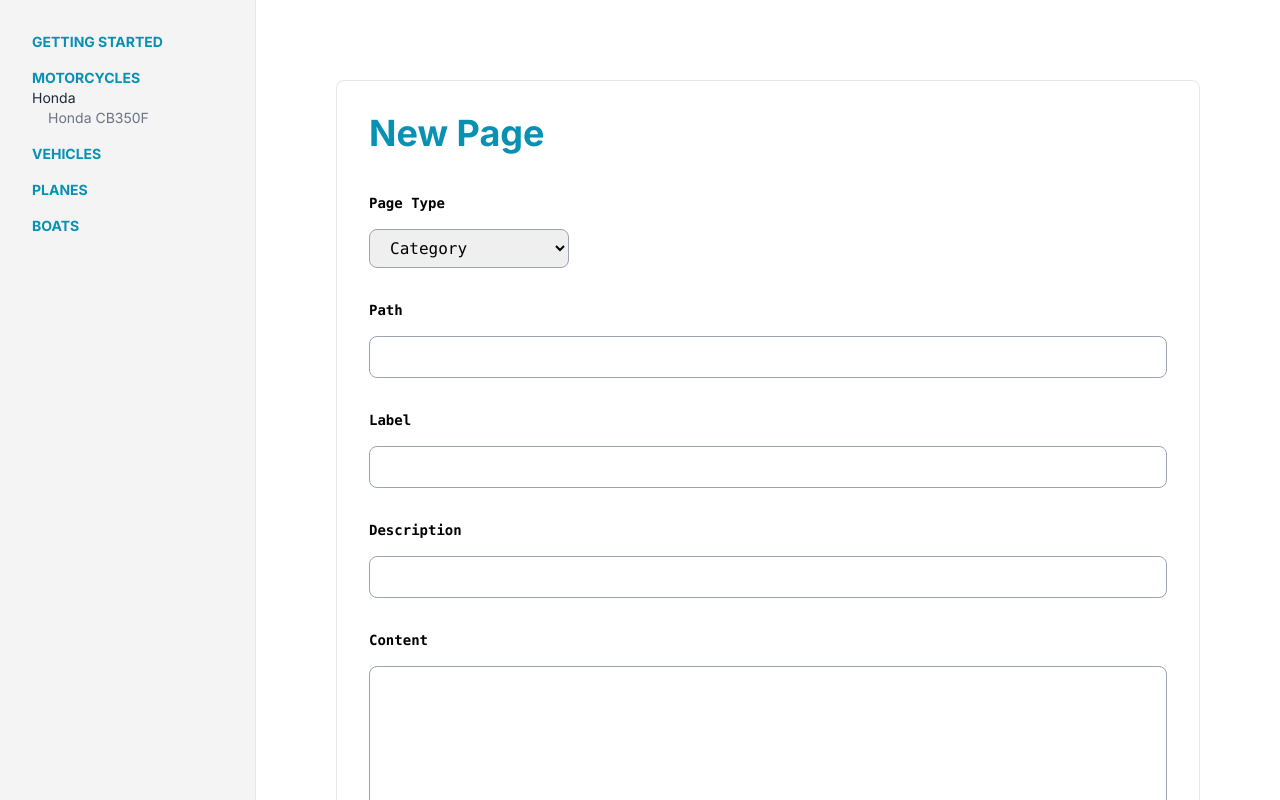
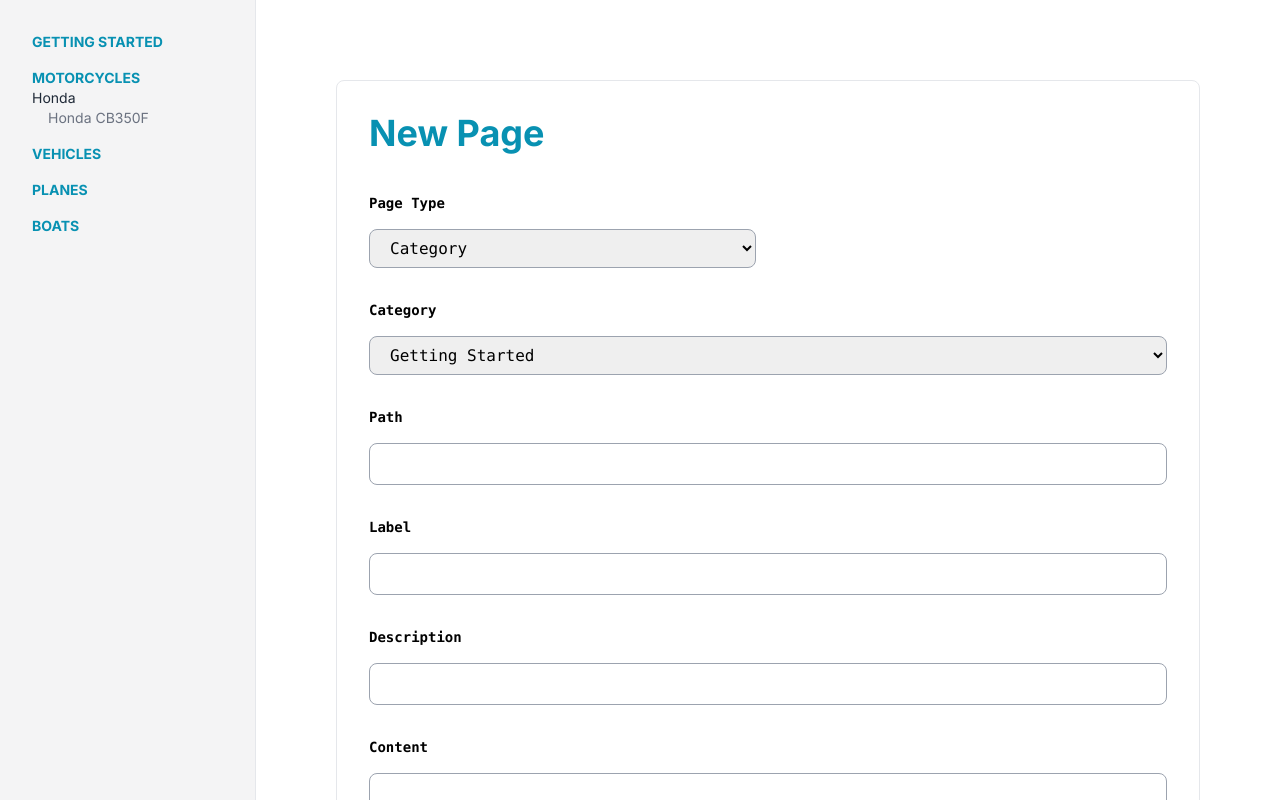
Before and after one commit to jetoneza/wiki-starter, a Next.js app: page /wiki/new in a window 1280 px wide. Shown: the top 800 px of the page. Built offline with nearby package versions, Linux system fonts and the light colour scheme.

Commit message:
feat: create initial component for handling page types when creating a page

```diff
--- /dev/null
+++ b/app/components/PageType.tsx
@@ -0,0 +1,123 @@
+"use client";
+
+import { ChangeEvent, useState } from "react";
+
+type PageTypeProps = {
+  type: string;
+  category?: string;
+  topic?: string;
+  metadata: any;
+};
+
+export default function PageType({
+  type,
+  category,
+  metadata,
+  topic,
+}: PageTypeProps) {
+  const [pageType, setType] = useState(type);
+  const [pageCategory, setCategory] = useState(category);
+  const [pageTopic, setTopic] = useState(topic);
+
+  const handleTypeChange = (e: ChangeEvent<HTMLSelectElement>) => {
+    e.preventDefault();
+
+    setType(e.target.value);
+  };
+
+  const handleCategoryChange = (e: ChangeEvent<HTMLSelectElement>) => {
+    e.preventDefault();
+
+    setCategory(e.target.value);
+  };
+
+  const handleTopicChange = (e: ChangeEvent<HTMLSelectElement>) => {
+    e.preventDefault();
+
+    setTopic(e.target.value);
+  };
+
+  const renderTopicSelect = () => {
+    if (pageType !== "content") {
+      return null;
+    }
+
+    // TODO: Use appropriate type for metadata
+    const category = metadata.find(
+      (category: any) => category.path === pageCategory,
+    );
+
+    if (!category) {
+      return null;
+    }
+
+    return (
+      <div className="flex flex-col space-y-4 w-full">
+        <label className="text-sm font-bold">Topic</label>
+        <select
+          value={pageTopic}
+          name="topic"
+          className="rounded-lg border border-gray-400 py-2 px-4"
+          onChange={handleTopicChange}
+        >
+          {category.topics.map((topic: any) => {
+            return (
+              <option key={topic.id} value={topic.path}>
+                {topic.label}
+              </option>
+            );
+          })}
+        </select>
+      </div>
+    );
+  };
+
+  const renderCategorySelect = () => {
+    if (pageType == "category") {
+      return null;
+    }
+
+    return (
+      <div className="flex justify-between space-x-4">
+        <div className="flex flex-col space-y-4 w-full">
+          <label className="text-sm font-bold">Category</label>
+          <select
+            value={pageCategory}
+            name="category"
+            className="rounded-lg border border-gray-400 py-2 px-4"
+            onChange={handleCategoryChange}
+          >
+            {metadata.map((metadata: any) => {
+              return (
+                <option key={metadata.id} value={metadata.path}>
+                  {metadata.label}
+                </option>
+              );
+            })}
+          </select>
+        </div>
+        {renderTopicSelect()}
+      </div>
+    );
+  };
+
+  return (
+    <>
+      <div className="flex flex-col space-y-4 sm:w-1/2">
+        <label className="text-sm font-bold">Page Type</label>
+        <select
+          defaultValue={type}
+          value={pageType}
+          name="type"
+          className="rounded-lg border border-gray-400 py-2 px-4 mr-3"
+          onChange={handleTypeChange}
+        >
+          <option value="category">Category</option>
+          <option value="topic">Topic</option>
+          <option value="content">Content</option>
+        </select>
+      </div>
+      {renderCategorySelect()}
+    </>
+  );
+}
--- a/app/wiki/new/page.tsx
+++ b/app/wiki/new/page.tsx
@@ -5,10 +5,15 @@ import { redirect } from "next/navigation";
 import { PageProps } from "@/.next/types/app/layout";
 
 // API
-import { createPage } from "@/api/data";
+import { createPage, getMetadata } from "@/api/data";
+
+// Components
+import PageType from "@/app/components/PageType";
 
 export default async function New({ searchParams }: PageProps) {
   const { type, category, topic, content } = searchParams;
+
+  const metadata = (await getMetadata()) ?? [];
 
   const path = searchParams[type];
 
@@ -43,18 +48,12 @@ export default async function New({ searchParams }: PageProps) {
           className="mt-10 flex flex-col space-y-8 font-mono"
           action={create}
         >
-          <div className="flex flex-col space-y-4 sm:w-1/4">
-            <label className="text-sm font-bold">Page Type</label>
-            <select
-              defaultValue={type}
-              name="type"
-              className="rounded-lg border border-gray-400 py-2 px-4"
-            >
-              <option value="category">Category</option>
-              <option value="topic">Topic</option>
-              <option value="content">Content</option>
-            </select>
-          </div>
+          <PageType
+            type={type}
+            category={category}
+            topic={topic}
+            metadata={metadata}
+          />
 
           <div className="flex flex-col space-y-4">
             <label className="text-sm font-bold">Path</label>
```
